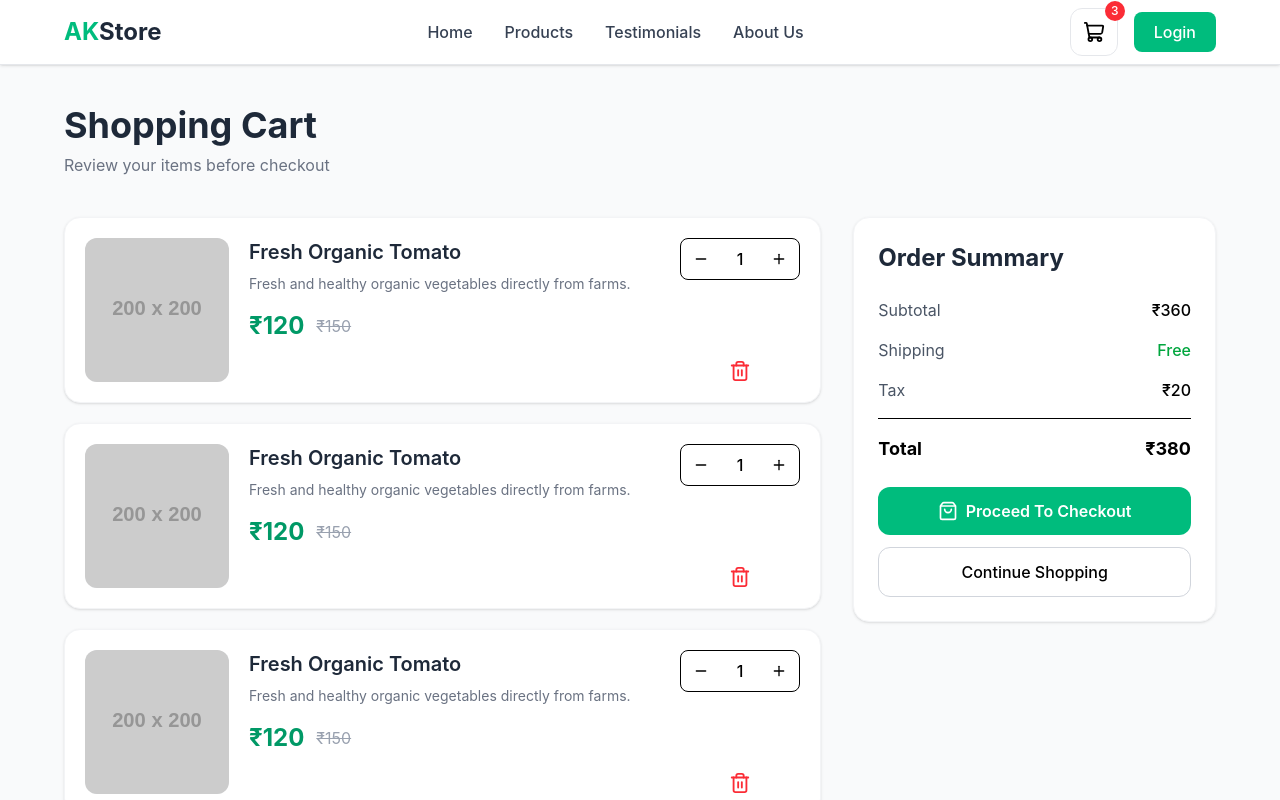
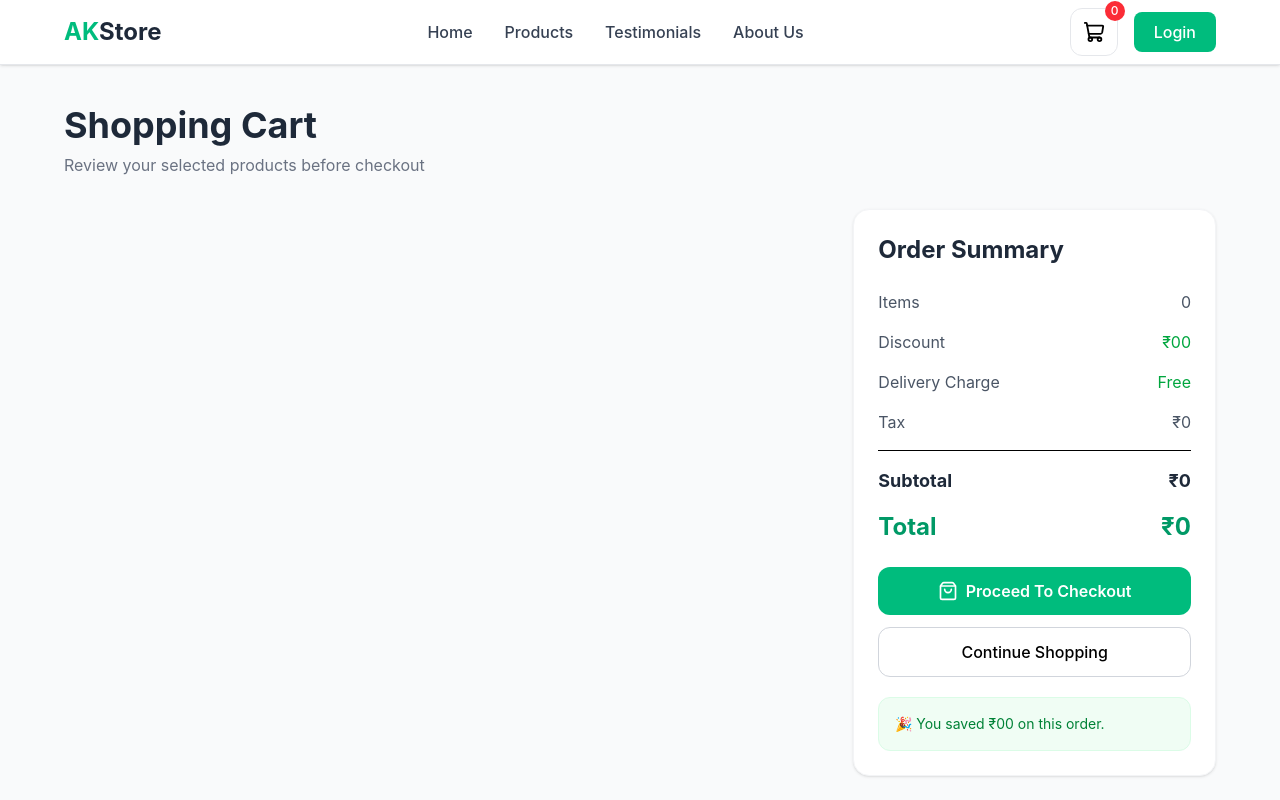
Before and after one commit to akhileshBhardwaj/E-commerce, a React (Vite) app: page /cart in a window 1280 px wide. Shown: the top 800 px of the page. Built offline with nearby package versions, Linux system fonts and the light colour scheme.

Commit message:
final update

```diff
--- a/src/App.jsx
+++ b/src/App.jsx
@@ -6,6 +6,7 @@ import Testimonial from "./pages/Testimonial";
 import AboutUs from "./pages/AboutUs";
 import ProductDetail from "./pages/ProductDetail";
 import Cart from "./pages/Cart";
+import CheckOut from "./pages/CheckOut";
 
 const App = () => {
   const route = createBrowserRouter([
@@ -37,6 +38,10 @@ const App = () => {
           path: "cart",
           element: <Cart />,
         },
+        {
+          path: "checkout",
+          element: <CheckOut />,
+        },
       ],
     },
   ]);
--- a/src/component/Features.jsx
+++ b/src/component/Features.jsx
@@ -1,7 +1,9 @@
 import React from "react";
 import { Product } from "../data/Product";
+import { useCart } from "../context/CartContext";
 
 const Features = () => {
+  const { addToCart } = useCart();
   return (
     <section className="w-[90%] mx-auto py-12">
       {/* Heading */}
@@ -52,7 +54,10 @@ const Features = () => {
                 </p>
               </div>
 
-              <button className="w-full mt-4 bg-green-600 text-white py-2 rounded-lg hover:bg-green-700 transition-all duration-300">
+              <button
+                onClick={() => addToCart(item)}
+                className="w-full mt-4 bg-green-600 text-white py-2 rounded-lg hover:bg-green-700 transition-all duration-300"
+              >
                 Add to Cart
               </button>
             </div>
--- a/src/component/Navbar.jsx
+++ b/src/component/Navbar.jsx
@@ -3,9 +3,11 @@ import { NavLink } from "react-router-dom";
 import { RxCross2 } from "react-icons/rx";
 import { IoMenuOutline } from "react-icons/io5";
 import { ShoppingCart } from "lucide-react";
+import { useCart } from "../context/CartContext";
 
 const Navbar = () => {
   const [menu, setMenu] = useState(false);
+  const { cartCounter } = useCart();
 
   const navLinks = [
     { path: "/", label: "Home" },
@@ -67,7 +69,7 @@ const Navbar = () => {
 
               {/* Dummy Badge */}
               <span className="absolute -top-2 -right-2 bg-red-500 text-white text-xs font-medium min-w-[20px] h-5 flex items-center justify-center rounded-full">
-                3
+                {cartCounter}
               </span>
             </NavLink>
 
--- a/src/pages/Cart.jsx
+++ b/src/pages/Cart.jsx
@@ -1,32 +1,47 @@
 import React from "react";
 import { Minus, Plus, Trash2, ShoppingBag } from "lucide-react";
 
+import { useCart } from "../context/CartContext";
+import { useNavigate } from "react-router-dom";
+
 const Cart = () => {
+  const navigate = useNavigate();
+
+  const {
+    cart,
+    addToCart,
+    removeCart,
+    clearCart,
+    cartCounter,
+    cartTotalPrice,
+  } = useCart();
+
+  //console.log("thid id my Cart page: ", cart);
+
   return (
     <div className="min-h-screen bg-gray-50 py-10">
-      <div className="w-[90%] mx-auto">
+      <div className="w-[90%] max-w-7xl mx-auto">
         {/* Heading */}
-        <div className="mb-10">
+        <div className="mb-8">
           <h1 className="text-4xl font-bold text-gray-800">Shopping Cart</h1>
           <p className="text-gray-500 mt-2">
-            Review your items before checkout
+            Review your selected products before checkout
           </p>
         </div>
 
         <div className="grid lg:grid-cols-3 gap-8">
-          {/* Cart Items */}
+          {/* Left Side - Cart Products */}
           <div className="lg:col-span-2 space-y-5">
-            {/* Cart Item */}
-            {[1, 2, 3].map((item) => (
+            {cart.map((item) => (
               <div
-                key={item}
-                className="bg-white rounded-2xl shadow-sm border border-gray-100 p-5"
+                key={item.id}
+                className="bg-white rounded-2xl border border-gray-100 shadow-sm p-5 hover:shadow-md transition-all duration-300"
               >
                 <div className="flex flex-col md:flex-row gap-5">
                   {/* Product Image */}
-                  <div className="w-full md:w-36 h-36 bg-gray-100 rounded-xl overflow-hidden">
+                  <div className="w-full md:w-36 h-36 bg-gray-100 rounded-xl overflow-hidden flex-shrink-0">
                     <img
-                      src="https://via.placeholder.com/200"
+                      src={item.image}
                       alt="Product"
                       className="w-full h-full object-cover"
                     />
@@ -34,39 +49,56 @@ const Cart = () => {
 
                   {/* Product Details */}
                   <div className="flex-1">
-                    <h2 className="text-xl font-semibold text-gray-800">
-                      Fresh Organic Tomato
+                    <span className="inline-block px-3 py-1 text-xs font-medium bg-green-100 text-green-700 rounded-full">
+                      Vegetables
+                    </span>
+
+                    <h2 className="text-xl font-semibold text-gray-800 mt-3">
+                      {item.name}
                     </h2>
 
                     <p className="text-gray-500 text-sm mt-2">
-                      Fresh and healthy organic vegetables directly from farms.
+                      {item.description}
                     </p>
 
-                    <div className="mt-4 flex items-center gap-3">
+                    <div className="flex items-center gap-3 mt-4">
                       <span className="text-2xl font-bold text-emerald-600">
-                        ₹120
+                        ₹{item.price}
                       </span>
 
                       <span className="text-gray-400 line-through">₹150</span>
+
+                      <span className="text-green-600 text-sm font-medium">
+                        20% OFF
+                      </span>
                     </div>
                   </div>
 
-                  {/* Quantity + Remove */}
+                  {/* Quantity & Remove */}
                   <div className="flex md:flex-col items-center justify-between gap-4">
-                    <div className="flex items-center border rounded-lg overflow-hidden">
-                      <button className="px-3 py-2 hover:bg-gray-100">
+                    <div className="flex items-center border border-gray-200 rounded-xl overflow-hidden">
+                      <button
+                        onClick={() => removeCart(item.id)}
+                        className="px-4 py-3 hover:bg-gray-100 transition"
+                      >
                         <Minus size={16} />
                       </button>
 
-                      <span className="px-4 py-2 font-medium">1</span>
+                      <span className="px-5 py-3 font-semibold">
+                        {item.quantity}
+                      </span>
 
-                      <button className="px-3 py-2 hover:bg-gray-100">
+                      <button
+                        onClick={() => addToCart(item)}
+                        className="px-4 py-3 hover:bg-gray-100 transition"
+                      >
                         <Plus size={16} />
                       </button>
                     </div>
 
-                    <button className="text-red-500 hover:text-red-600 transition">
-                      <Trash2 size={22} />
+                    <button className="flex items-center gap-2 text-red-500 hover:text-red-600 transition">
+                      <Trash2 size={18} />
+                      Remove
                     </button>
                   </div>
                 </div>
@@ -74,45 +106,68 @@ const Cart = () => {
             ))}
           </div>
 
-          {/* Order Summary */}
+          {/* Right Side - Order Summary */}
           <div>
-            <div className="bg-white rounded-2xl shadow-sm border border-gray-100 p-6 sticky top-24">
+            <div className="bg-white rounded-2xl border border-gray-100 shadow-sm p-6 sticky top-24">
               <h2 className="text-2xl font-bold text-gray-800 mb-6">
                 Order Summary
               </h2>
 
               <div className="space-y-4">
-                <div className="flex justify-between">
-                  <span className="text-gray-600">Subtotal</span>
-                  <span className="font-medium">₹360</span>
+                <div className="flex justify-between text-gray-600">
+                  <span>Items </span>
+                  <span>{cartCounter} </span>
                 </div>
 
-                <div className="flex justify-between">
-                  <span className="text-gray-600">Shipping</span>
-                  <span className="font-medium text-green-600">Free</span>
+                <div className="flex justify-between text-gray-600">
+                  <span>Discount</span>
+                  <span className="text-green-600"> ₹00</span>
                 </div>
 
-                <div className="flex justify-between">
-                  <span className="text-gray-600">Tax</span>
-                  <span className="font-medium">₹20</span>
+                <div className="flex justify-between text-gray-600">
+                  <span>Delivery Charge</span>
+                  <span className="text-green-600">Free</span>
+                </div>
+
+                <div className="flex justify-between text-gray-600">
+                  <span>Tax</span>
+                  <span>₹0</span>
                 </div>
 
                 <hr />
 
-                <div className="flex justify-between text-lg font-bold">
+                <div className="flex justify-between text-lg font-bold text-gray-800">
+                  <span>Subtotal</span>
+                  <span>₹{cartTotalPrice}</span>
+                </div>
+
+                <div className="flex justify-between text-2xl font-bold text-emerald-600">
                   <span>Total</span>
-                  <span>₹380</span>
+                  <span>₹{cartTotalPrice}</span>
                 </div>
               </div>
 
-              <button className="w-full mt-6 bg-emerald-500 hover:bg-emerald-600 text-white py-3 rounded-xl font-semibold transition-all duration-300 flex items-center justify-center gap-2">
+              <button
+                onClick={() => navigate("/checkout")}
+                className="w-full mt-6 bg-emerald-500 hover:bg-emerald-600 text-white py-3 rounded-xl font-semibold transition-all duration-300 flex items-center justify-center gap-2"
+              >
                 <ShoppingBag size={20} />
                 Proceed To Checkout
               </button>
 
-              <button className="w-full mt-3 border border-gray-300 py-3 rounded-xl font-medium hover:bg-gray-100 transition">
+              <button
+              onClick={()=>(
+                navigate('/product')
+              )}
+               className="w-full mt-3 border border-gray-300 py-3 rounded-xl font-medium hover:bg-gray-100 transition">
                 Continue Shopping
               </button>
+
+              <div className="mt-5 p-4 rounded-xl bg-green-50 border border-green-100">
+                <p className="text-sm text-green-700">
+                  🎉 You saved ₹00 on this order.
+                </p>
+              </div>
             </div>
           </div>
         </div>
--- /dev/null
+++ b/src/pages/CheckOut.jsx
@@ -0,0 +1,179 @@
+import React, { useState } from "react";
+import { CreditCard, MapPin, Phone, User, ShoppingBag } from "lucide-react";
+
+const Checkout = () => {
+  const [orderSuccess, setOrderSuccess] = useState(false);
+
+  // Success Screen
+  if (orderSuccess) {
+    return (
+      <div className="min-h-screen flex items-center justify-center bg-gray-50 px-4">
+        <div className="bg-white p-10 rounded-3xl shadow-lg text-center max-w-md w-full">
+          <div className="text-7xl mb-4">🎉</div>
+
+          <h1 className="text-3xl font-bold text-emerald-600">
+            Order Successful!
+          </h1>
+
+          <p className="text-gray-600 mt-4">
+            Thank you for your purchase. Your order has been placed successfully
+            and will be delivered soon.
+          </p>
+
+          <button
+            onClick={() => (window.location.href = "/")}
+            className="mt-8 px-6 py-3 bg-emerald-500 hover:bg-emerald-600 text-white rounded-xl font-semibold transition-all duration-300"
+          >
+            Continue Shopping
+          </button>
+        </div>
+      </div>
+    );
+  }
+
+  return (
+    <div className="min-h-screen bg-gray-50 py-10">
+      <div className="w-[90%] max-w-4xl mx-auto">
+        {/* Heading */}
+        <div className="mb-10">
+          <h1 className="text-4xl font-bold text-gray-800">Checkout</h1>
+
+          <p className="text-gray-500 mt-2">
+            Complete your order by filling in the details below
+          </p>
+        </div>
+
+        {/* Customer Information */}
+        <div className="bg-white rounded-2xl p-6 shadow-sm border border-gray-100 mb-6">
+          <h2 className="text-2xl font-semibold mb-6 text-gray-800">
+            Customer Information
+          </h2>
+
+          <div className="grid md:grid-cols-2 gap-5">
+            <div>
+              <label className="text-sm font-medium text-gray-700">
+                Full Name
+              </label>
+
+              <div className="relative mt-2">
+                <User
+                  size={18}
+                  className="absolute left-4 top-1/2 -translate-y-1/2 text-gray-400"
+                />
+
+                <input
+                  type="text"
+                  placeholder="Enter your full name"
+                  className="w-full pl-11 pr-4 py-3 border border-gray-200 rounded-xl outline-none focus:ring-2 focus:ring-emerald-500"
+                />
+              </div>
+            </div>
+
+            <div>
+              <label className="text-sm font-medium text-gray-700">
+                Phone Number
+              </label>
+
+              <div className="relative mt-2">
+                <Phone
+                  size={18}
+                  className="absolute left-4 top-1/2 -translate-y-1/2 text-gray-400"
+                />
+
+                <input
+                  type="text"
+                  placeholder="Enter your phone number"
+                  className="w-full pl-11 pr-4 py-3 border border-gray-200 rounded-xl outline-none focus:ring-2 focus:ring-emerald-500"
+                />
+              </div>
+            </div>
+          </div>
+        </div>
+
+        {/* Shipping Address */}
+        <div className="bg-white rounded-2xl p-6 shadow-sm border border-gray-100 mb-6">
+          <h2 className="text-2xl font-semibold mb-6 text-gray-800">
+            Shipping Address
+          </h2>
+
+          <div className="space-y-5">
+            <div>
+              <label className="text-sm font-medium text-gray-700">
+                Complete Address
+              </label>
+
+              <div className="relative mt-2">
+                <MapPin
+                  size={18}
+                  className="absolute left-4 top-4 text-gray-400"
+                />
+
+                <textarea
+                  rows="4"
+                  placeholder="Enter your complete address"
+                  className="w-full pl-11 pr-4 py-3 border border-gray-200 rounded-xl outline-none resize-none focus:ring-2 focus:ring-emerald-500"
+                />
+              </div>
+            </div>
+
+            <div className="grid md:grid-cols-3 gap-5">
+              <input
+                type="text"
+                placeholder="City"
+                className="w-full px-4 py-3 border border-gray-200 rounded-xl outline-none focus:ring-2 focus:ring-emerald-500"
+              />
+
+              <input
+                type="text"
+                placeholder="State"
+                className="w-full px-4 py-3 border border-gray-200 rounded-xl outline-none focus:ring-2 focus:ring-emerald-500"
+              />
+
+              <input
+                type="text"
+                placeholder="Pincode"
+                className="w-full px-4 py-3 border border-gray-200 rounded-xl outline-none focus:ring-2 focus:ring-emerald-500"
+              />
+            </div>
+          </div>
+        </div>
+
+        {/* Payment Method */}
+        <div className="bg-white rounded-2xl p-6 shadow-sm border border-gray-100">
+          <h2 className="text-2xl font-semibold mb-6 text-gray-800">
+            Payment Method
+          </h2>
+
+          <div className="space-y-4">
+            <label className="flex items-center gap-3 p-4 border rounded-xl cursor-pointer hover:border-emerald-500 transition">
+              <input type="radio" name="payment" />
+              <CreditCard size={20} />
+              Credit / Debit Card
+            </label>
+
+            <label className="flex items-center gap-3 p-4 border rounded-xl cursor-pointer hover:border-emerald-500 transition">
+              <input type="radio" name="payment" />
+              UPI Payment
+            </label>
+
+            <label className="flex items-center gap-3 p-4 border rounded-xl cursor-pointer hover:border-emerald-500 transition">
+              <input type="radio" name="payment" />
+              Cash On Delivery
+            </label>
+          </div>
+
+          {/* Submit Button */}
+          <button
+            onClick={() => setOrderSuccess(true)}
+            className="w-full mt-8 bg-emerald-500 hover:bg-emerald-600 text-white py-4 rounded-xl font-semibold transition-all duration-300 flex items-center justify-center gap-2"
+          >
+            <ShoppingBag size={20} />
+            Place Order
+          </button>
+        </div>
+      </div>
+    </div>
+  );
+};
+
+export default Checkout;
```
